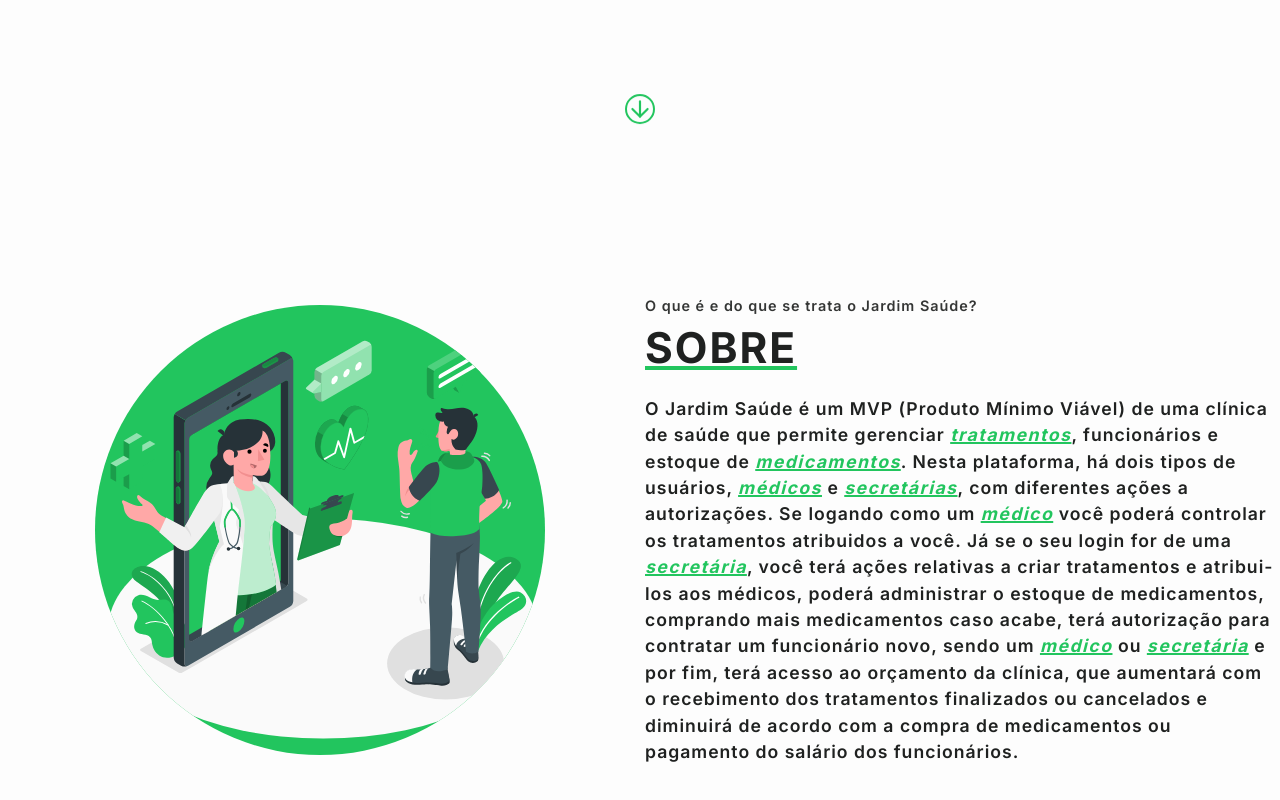
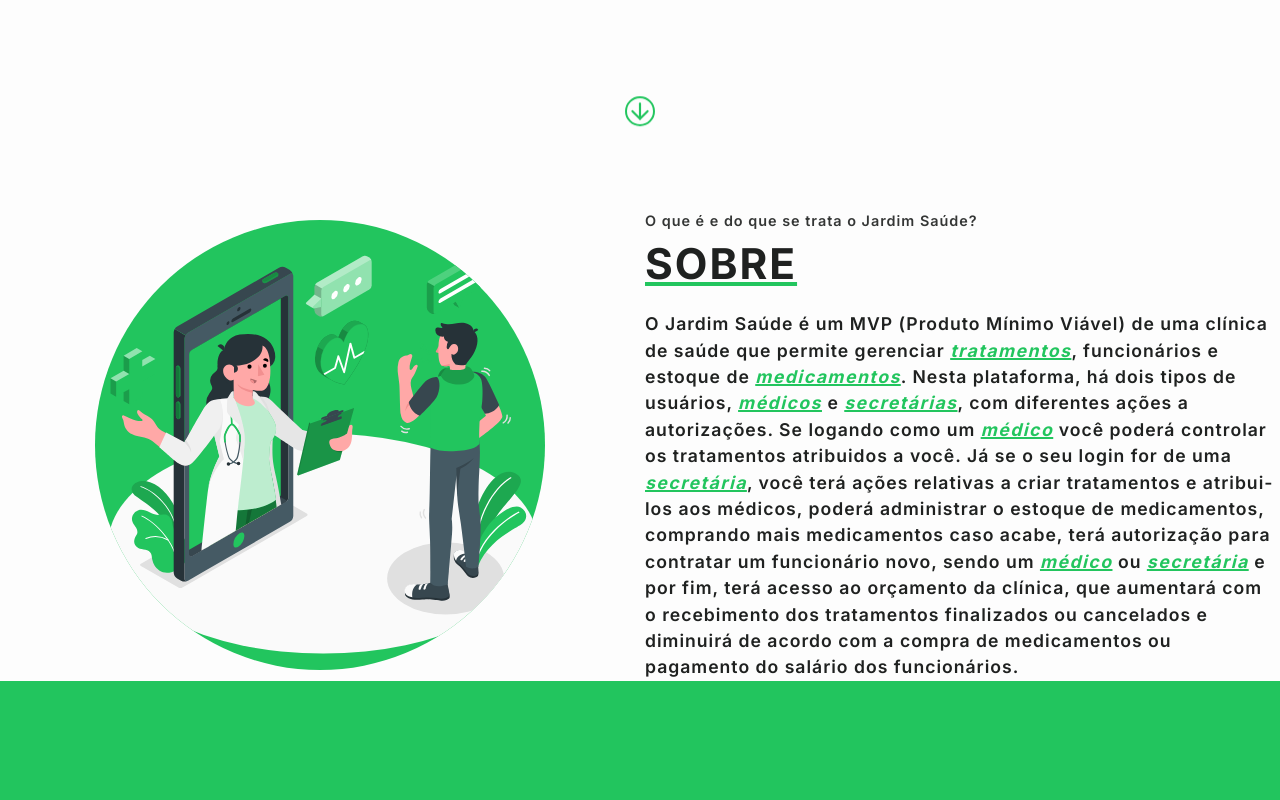
Before and after one commit to JoaoMarcosCS/JardimSaudeDoc, a React (Create React App) app: page / in a window 1280 px wide. Shown: the part 700-1500 px from the top of the page. After the commit the page ends 1381 px from the top, so only its background shows below. Built offline with nearby package versions, Linux system fonts and the light colour scheme.

Commit message:
fix: container size

```diff
--- a/src/components/about/style.ts
+++ b/src/components/about/style.ts
@@ -3,9 +3,9 @@ import styled from "styled-components"
 export const Section = styled.section`
     display: flex;
     width:100%;
-    height:100vh;
     background-color: var(--primary-color);
     flex-wrap: wrap;
+    padding-top:10vh;
 `
 
 export const ContainerImage = styled.div`
@@ -13,7 +13,6 @@ export const ContainerImage = styled.div`
     justify-content: center;
     align-items: center;
     width: 50%;
-    height: 100%;
     background-color: var(--primary-color);
     @media (max-width: 1100px){
         display:none;
@@ -32,7 +31,6 @@ export const Image = styled.img`
 export const ContainerText = styled.div`
     display: flex;
     width: 50%;
-    height: 100vh;
     align-items: start;
     flex-direction: column;
     padding:0px 5px;
```
